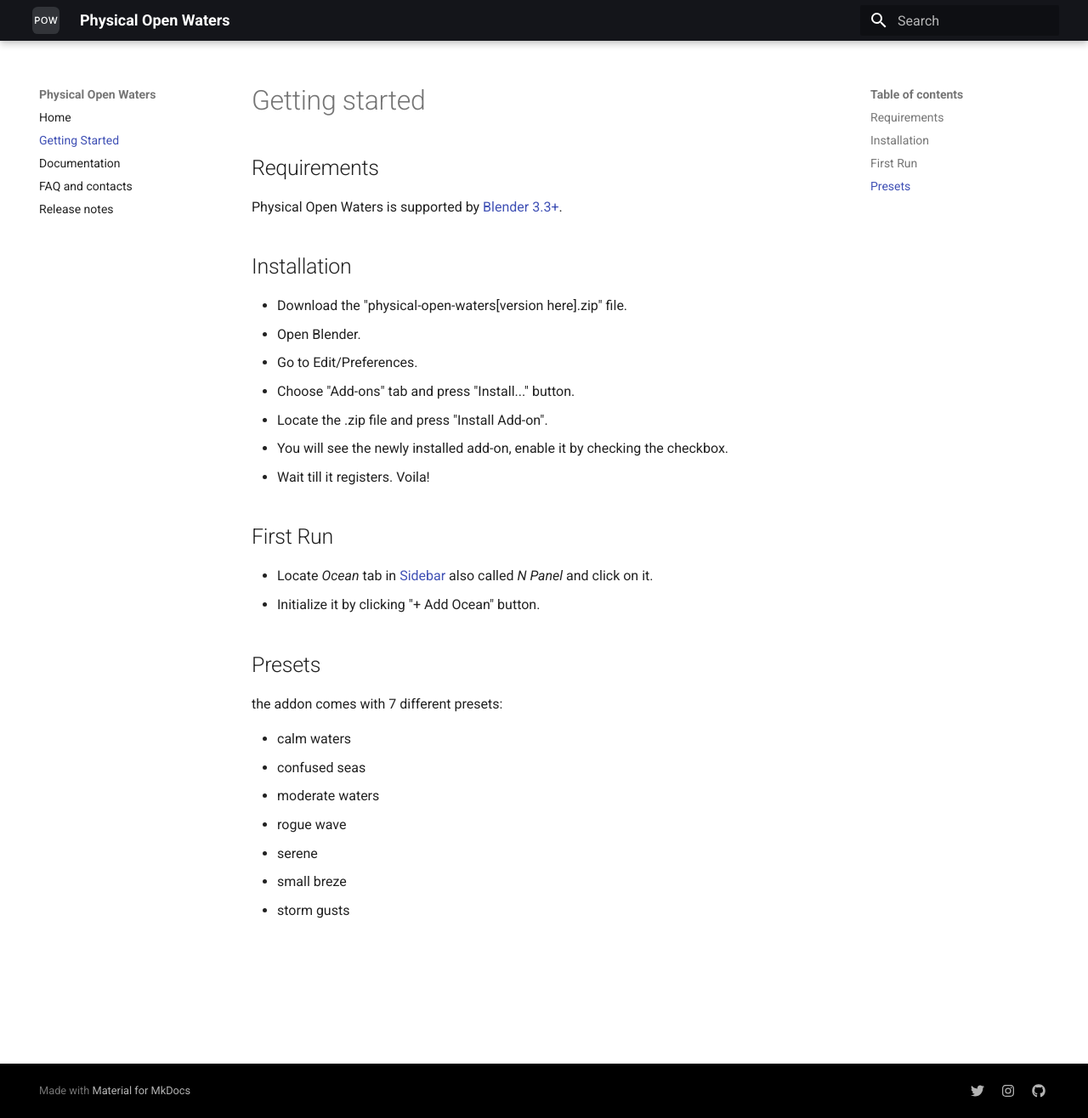
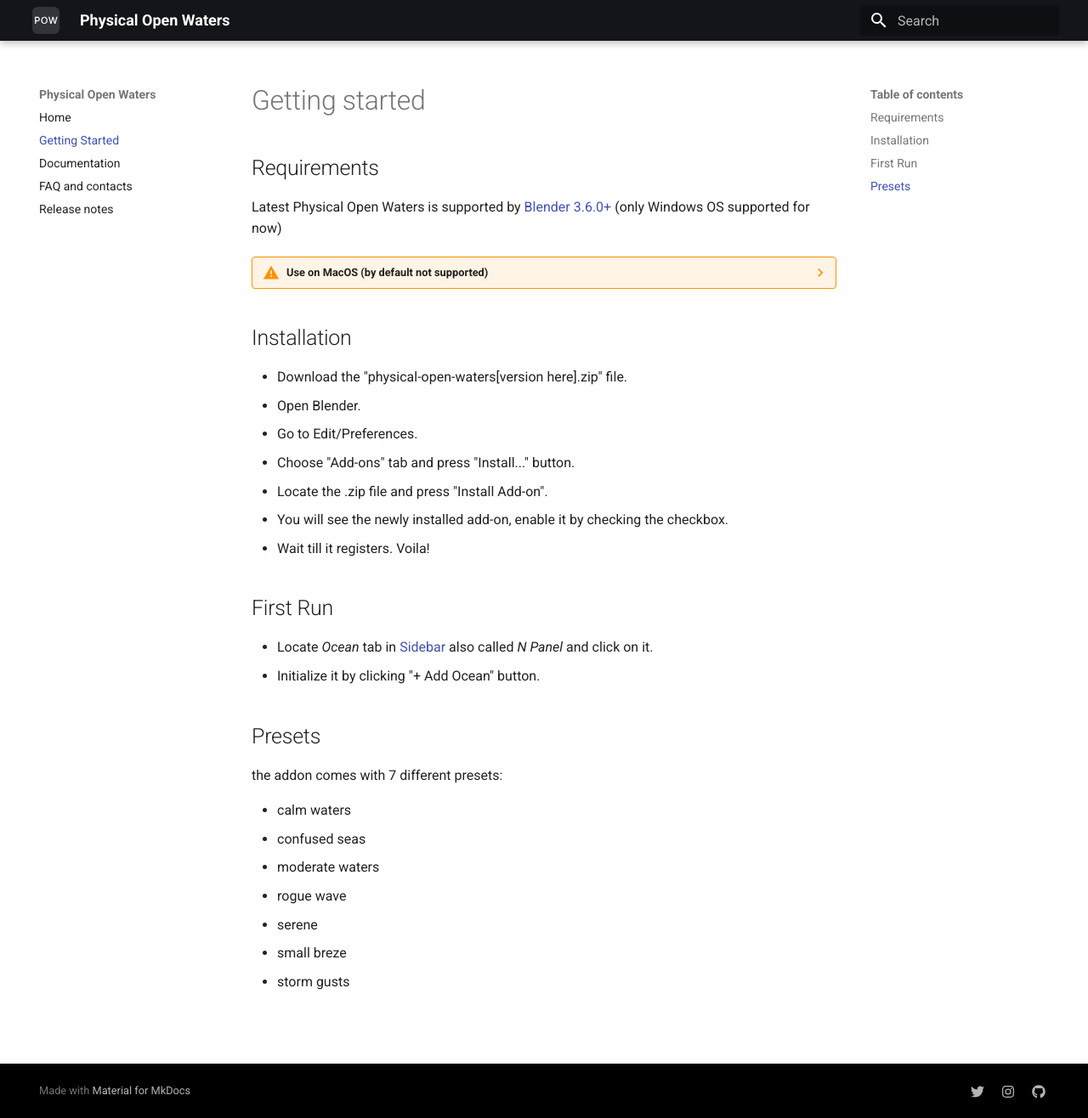
Before and after one commit to PhysicalAddons/web-pow, an MkDocs documentation site: the page built from docs/getting-started.md, in a window 1280 px wide and 1316 px high. Shown: the whole window at 85% size. Built offline with MkDocs 1.6.1 and Material for MkDocs 9.7.7, drawn with Linux system fonts in a browser that asks for light colours.

Commit message:
Update getting-started.md

```diff
--- a/docs/getting-started.md
+++ b/docs/getting-started.md
@@ -5,7 +5,15 @@ title: Getting started
 # Getting started
 
 ## Requirements
-Physical Open Waters is supported by [Blender 3.3+](https://www.blender.org/).
+
+Latest Physical Open Waters is supported by [Blender 3.6.0+](https://www.blender.org/) (only Windows OS supported for now)
+
+??? warning "Use on MacOS (by default not supported)"
+
+    In order for the addon to function correctly, Blender needs to utilize OpenGL, which is not supported in the latest Blender updates for MacOS, causing the addon to malfunction.
+    You may use the addon on MAC OS using blender version 3.6.0 and addon version 1.x
+    Note: addon version 1.X is basic and does not include several features refer --> refer release notes
+
 
 ## Installation
 - Download the "physical-open-waters[version here].zip" file.
```
